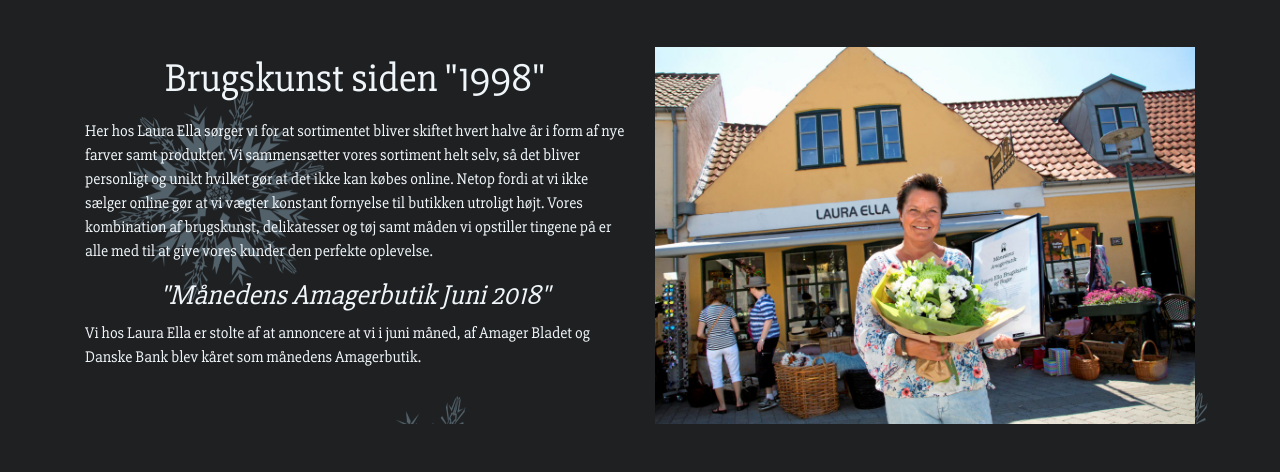
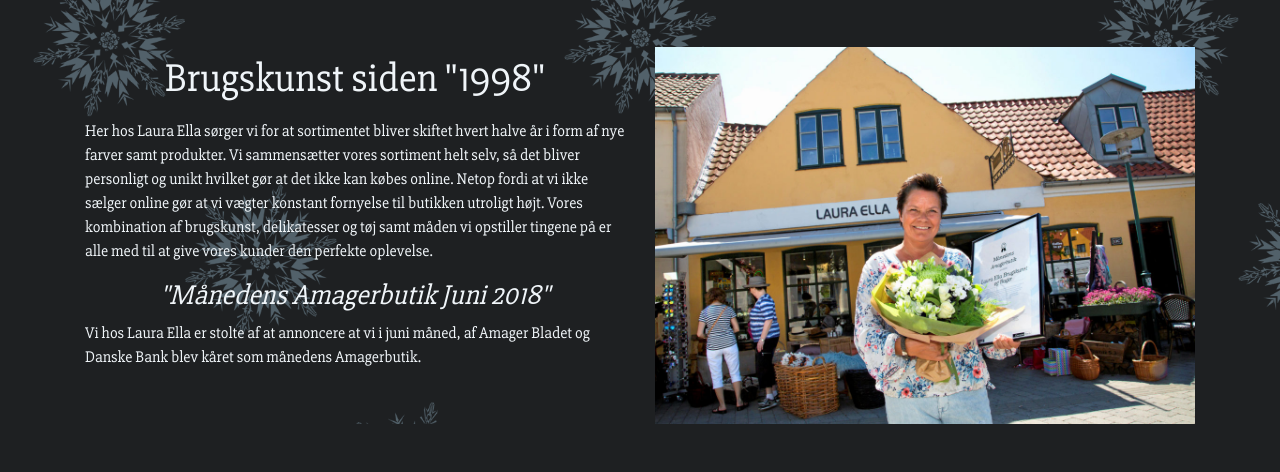
Before and after one commit to VictorBielski/Eksamensprojekt-Lauraella, a PHP site: page /omos.php in a window 1280 px wide. Shown: the part 576-1048 px from the top of the page. Run offline with PHP 8.4, Linux system fonts and the light colour scheme; some libraries are stand-ins or nearby versions; some web fonts are replaced.

Commit message:
background??

```diff
--- a/Layout/Stylesheets/style.css
+++ b/Layout/Stylesheets/style.css
@@ -222,6 +222,8 @@ nav .animated-icon1.open span:nth-child(3) {
 
 #omos {
   background-image: url(/Eksamensprojekt-Lauraella/Layout/images/background.png) !important;
+  background-size: cover !important;
+  background-position: center !important;
   color: #f0f5f9 !important;
 }
 
--- a/Layout/Stylesheets/style.scss
+++ b/Layout/Stylesheets/style.scss
@@ -226,6 +226,8 @@ nav {
 
 #omos {
     background-image: url(/Eksamensprojekt-Lauraella/Layout/images/background.png) !important;
+    background-size: cover !important;
+    background-position: center !important;
     color: $textcolor !important;
 
 
```
Also changed, not shown: 1 other file.
